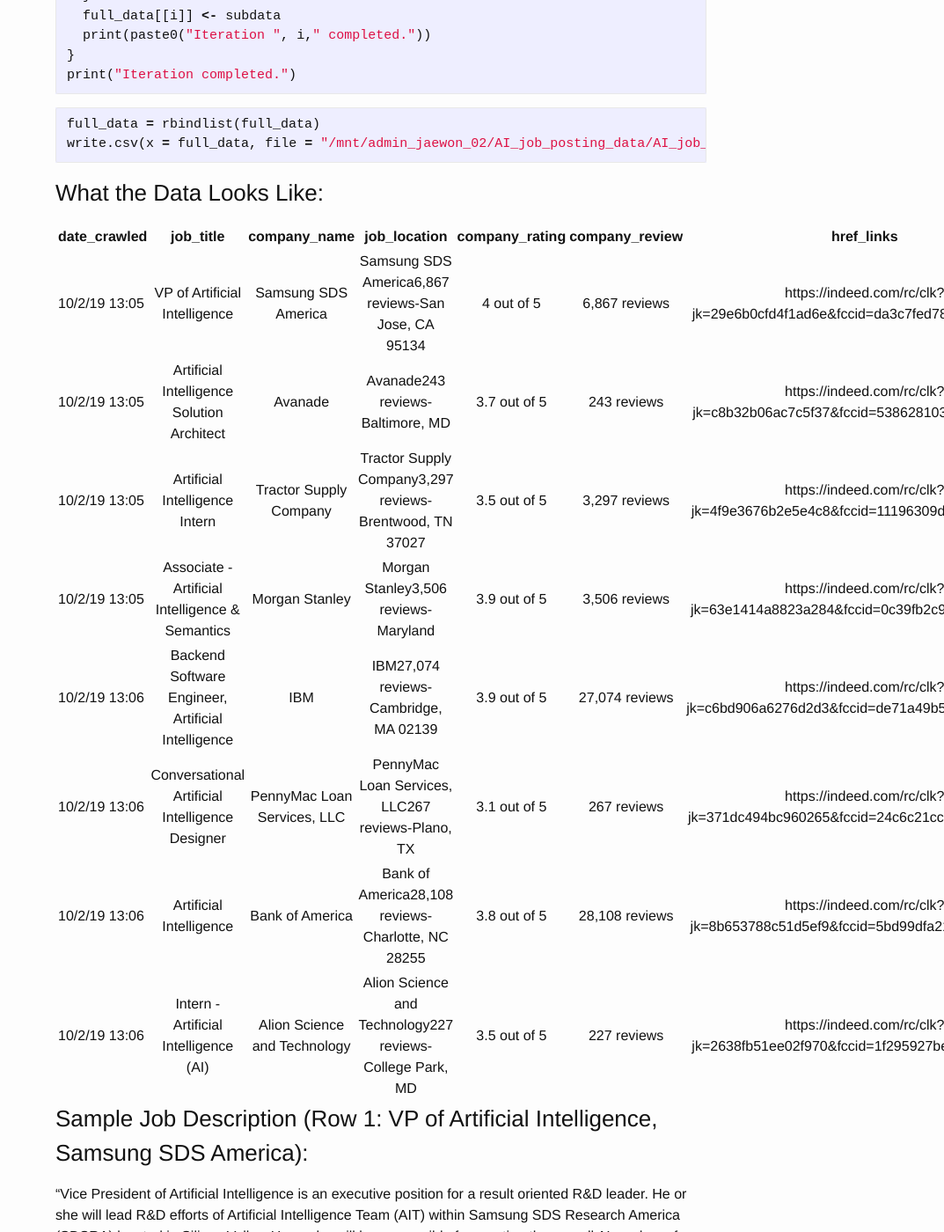
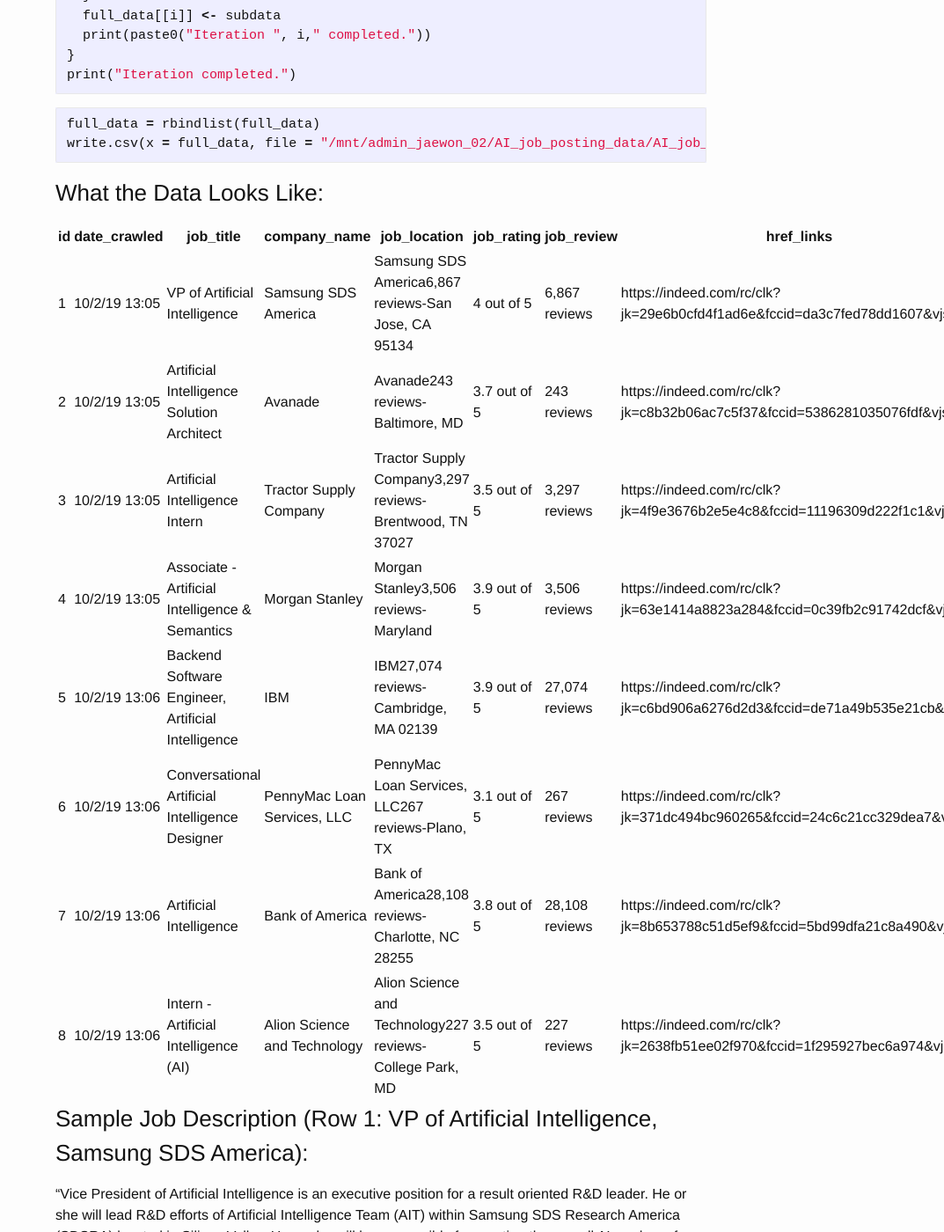
Before and after one commit to j1yoo/j1yoo.github.io, a Jekyll site: the page built from _posts/2019-10-03-scraping-online-job-posting-data.md, in a window 1280 px wide and 1400 px high, scrolled down 2448 px. Shown: the whole window at 88% size, without its empty margins (207-1280 px from the left). Built offline with Jekyll 4.4.1, drawn with Linux system fonts in a browser that asks for light colours.

Commit message:
Update 2019-10-03-scraping-online-job-posting-data.md

```diff
--- a/_posts/2019-10-03-scraping-online-job-posting-data.md
+++ b/_posts/2019-10-03-scraping-online-job-posting-data.md
@@ -115,16 +115,16 @@
 
 ### What the Data Looks Like:
 
-| date_crawled  | job_title                                          | company_name                 | job_location                                             | company_rating   | company_review     | href_links                                                                 |
-|:--------------|:--------------------------------------------------:|:----------------------------:|:--------------------------------------------------------:|:------------:|:--------------:|:--------------------------------------------------------------------------:|
-| 10/2/19 13:05 | VP of Artificial Intelligence                      | Samsung SDS America          | Samsung SDS America6,867 reviews-San Jose, CA 95134      | 4 out of 5   | 6,867 reviews  | https://indeed.com/rc/clk?jk=29e6b0cfd4f1ad6e&fccid=da3c7fed78dd1607&vjs=3 |
-| 10/2/19 13:05 | Artificial Intelligence Solution Architect         | Avanade                      | Avanade243 reviews-Baltimore, MD                         | 3.7 out of 5 | 243 reviews    | https://indeed.com/rc/clk?jk=c8b32b06ac7c5f37&fccid=5386281035076fdf&vjs=3 |
-| 10/2/19 13:05 | Artificial Intelligence Intern                     | Tractor Supply Company       | Tractor Supply Company3,297 reviews-Brentwood, TN 37027  | 3.5 out of 5 | 3,297 reviews  | https://indeed.com/rc/clk?jk=4f9e3676b2e5e4c8&fccid=11196309d222f1c1&vjs=3 |
-| 10/2/19 13:05 | Associate - Artificial Intelligence & Semantics    | Morgan Stanley               | Morgan Stanley3,506 reviews-Maryland                     | 3.9 out of 5 | 3,506 reviews  | https://indeed.com/rc/clk?jk=63e1414a8823a284&fccid=0c39fb2c91742dcf&vjs=3 |
-| 10/2/19 13:06 | Backend Software Engineer, Artificial Intelligence | IBM                          | IBM27,074 reviews-Cambridge, MA 02139                    | 3.9 out of 5 | 27,074 reviews | https://indeed.com/rc/clk?jk=c6bd906a6276d2d3&fccid=de71a49b535e21cb&vjs=3 |
-| 10/2/19 13:06 | Conversational Artificial Intelligence Designer    | PennyMac Loan Services, LLC  | PennyMac Loan Services, LLC267 reviews-Plano, TX         | 3.1 out of 5 | 267 reviews    | https://indeed.com/rc/clk?jk=371dc494bc960265&fccid=24c6c21cc329dea7&vjs=3 |
-| 10/2/19 13:06 | Artificial Intelligence                            | Bank of America              | Bank of America28,108 reviews-Charlotte, NC 28255        | 3.8 out of 5 | 28,108 reviews | https://indeed.com/rc/clk?jk=8b653788c51d5ef9&fccid=5bd99dfa21c8a490&vjs=3 |
-| 10/2/19 13:06 | Intern - Artificial Intelligence (AI)              | Alion Science and Technology | Alion Science and Technology227 reviews-College Park, MD | 3.5 out of 5 | 227 reviews    | https://indeed.com/rc/clk?jk=2638fb51ee02f970&fccid=1f295927bec6a974&vjs=3 |
+|  id | date_crawled | job_title | company_name | job_location | job_rating | job_review | href_links |
+| --- | --- | --- | --- | --- | --- | --- | --- |
+|  1 | 10/2/19 13:05 | VP of Artificial Intelligence | Samsung SDS America | Samsung SDS America6,867 reviews-San Jose, CA 95134 | 4 out of 5 | 6,867 reviews | https://indeed.com/rc/clk?jk=29e6b0cfd4f1ad6e&fccid=da3c7fed78dd1607&vjs=3 |
+|  2 | 10/2/19 13:05 | Artificial Intelligence Solution Architect | Avanade | Avanade243 reviews-Baltimore, MD | 3.7 out of 5 | 243 reviews | https://indeed.com/rc/clk?jk=c8b32b06ac7c5f37&fccid=5386281035076fdf&vjs=3 |
+|  3 | 10/2/19 13:05 | Artificial Intelligence Intern | Tractor Supply Company | Tractor Supply Company3,297 reviews-Brentwood, TN 37027 | 3.5 out of 5 | 3,297 reviews | https://indeed.com/rc/clk?jk=4f9e3676b2e5e4c8&fccid=11196309d222f1c1&vjs=3 |
+|  4 | 10/2/19 13:05 | Associate - Artificial Intelligence & Semantics | Morgan Stanley | Morgan Stanley3,506 reviews-Maryland | 3.9 out of 5 | 3,506 reviews | https://indeed.com/rc/clk?jk=63e1414a8823a284&fccid=0c39fb2c91742dcf&vjs=3 |
+|  5 | 10/2/19 13:06 | Backend Software Engineer, Artificial Intelligence | IBM | IBM27,074 reviews-Cambridge, MA 02139 | 3.9 out of 5 | 27,074 reviews | https://indeed.com/rc/clk?jk=c6bd906a6276d2d3&fccid=de71a49b535e21cb&vjs=3 |
+|  6 | 10/2/19 13:06 | Conversational Artificial Intelligence Designer | PennyMac Loan Services, LLC | PennyMac Loan Services, LLC267 reviews-Plano, TX | 3.1 out of 5 | 267 reviews | https://indeed.com/rc/clk?jk=371dc494bc960265&fccid=24c6c21cc329dea7&vjs=3 |
+|  7 | 10/2/19 13:06 | Artificial Intelligence | Bank of America | Bank of America28,108 reviews-Charlotte, NC 28255 | 3.8 out of 5 | 28,108 reviews | https://indeed.com/rc/clk?jk=8b653788c51d5ef9&fccid=5bd99dfa21c8a490&vjs=3 |
+|  8 | 10/2/19 13:06 | Intern - Artificial Intelligence (AI) | Alion Science and Technology | Alion Science and Technology227 reviews-College Park, MD | 3.5 out of 5 | 227 reviews | https://indeed.com/rc/clk?jk=2638fb51ee02f970&fccid=1f295927bec6a974&vjs=3 |
 
 ### Sample Job Description (Row 1: VP of Artificial Intelligence, Samsung SDS America):
 
```
